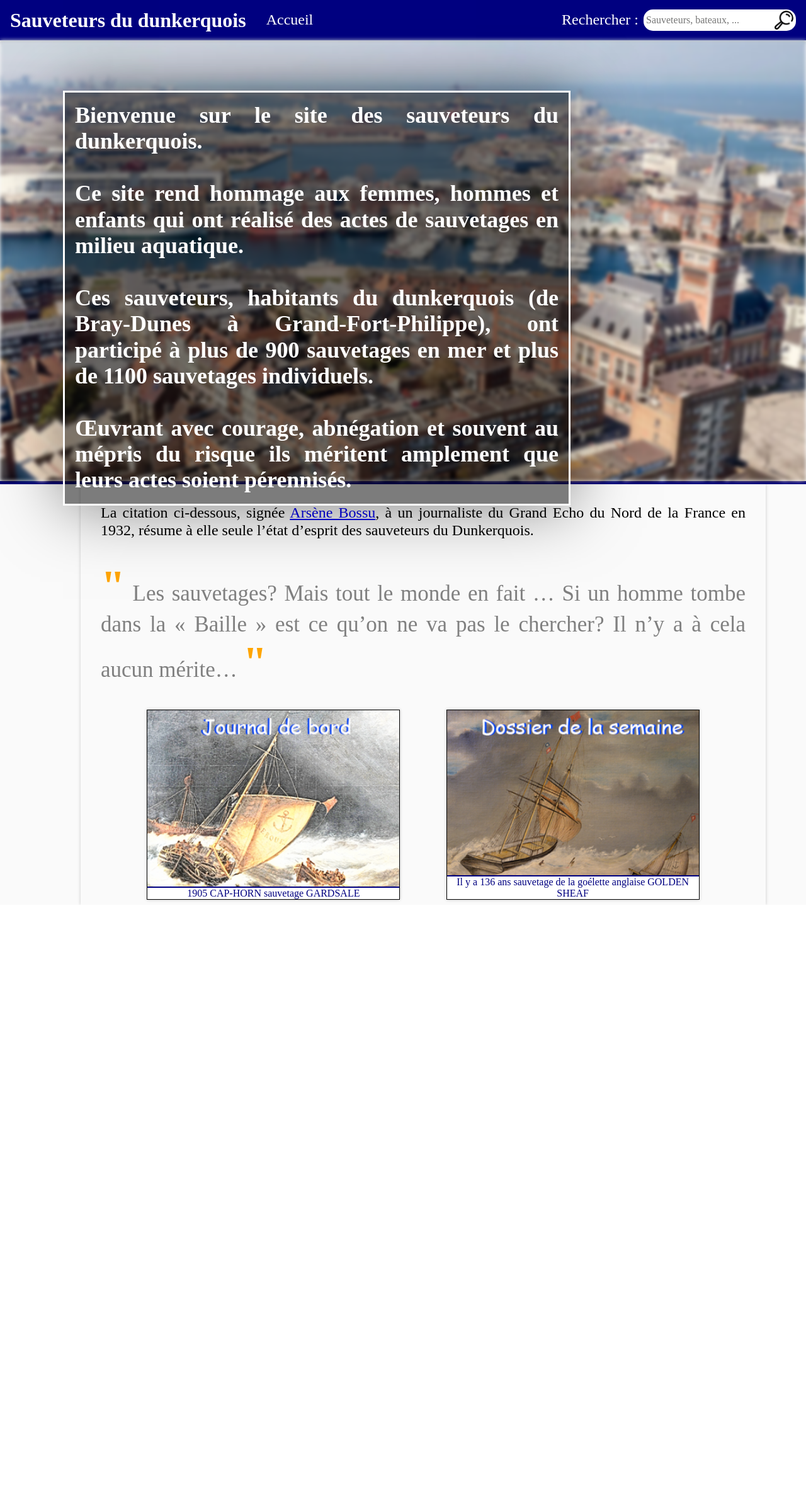
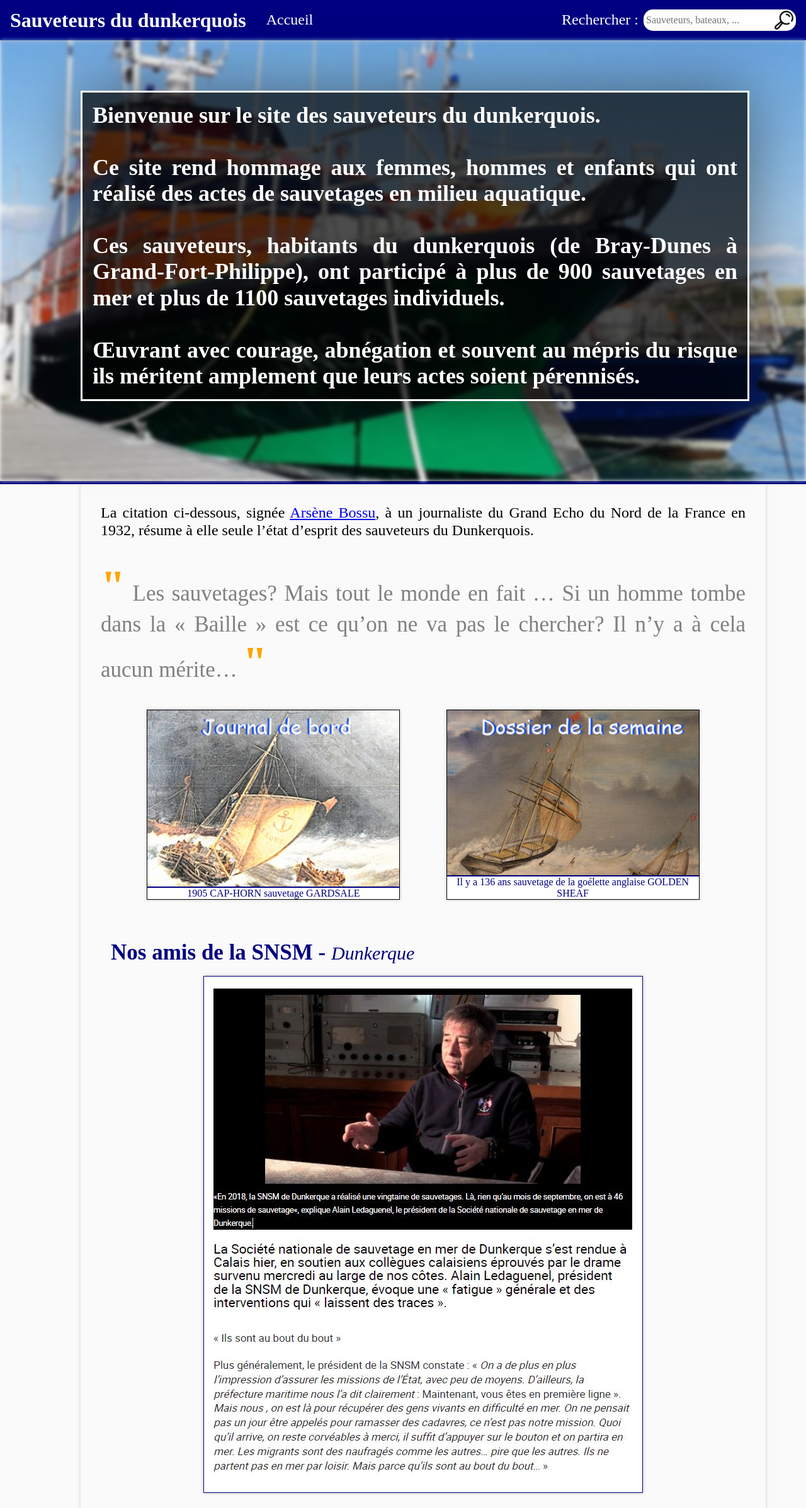
Before and after one commit to 667Ekip-NDL/front, a Vue app: page /#/ in a window 1280 px wide. Shown: the whole page at 63% size. Before the commit the page ends 1437 px from the top, so only its background shows below. Built offline with nearby package versions, Linux system fonts and the light colour scheme; a web font is replaced by a local one.

Commit message:
Changement image de fond et ajout interview

```diff
--- a/src/views/Home.vue
+++ b/src/views/Home.vue
@@ -43,6 +43,15 @@
             <span class="home__content__presentation__articles__card__texte">Il y a 136 ans sauvetage de la goélette anglaise GOLDEN SHEAF</span>
           </a>
         </div>
+
+        <h1 class="home__content__presentation__titreSNSM">
+          Nos amis de la SNSM - <span class="home__content__presentation__titreSNSM--smallerItalic">Dunkerque</span>
+        </h1>
+
+        <div class="home__content__presentation__imageSNSMDiv">
+          <img src="../images/interview-le-daguenel.jpg" class="home__content__presentation__imageSNSMDiv__image">
+        </div>
+
       </div>
     </div>
   </div>
@@ -79,7 +88,7 @@ export default {
         z-index: 0;
         width: 100%;
         height: 100%;
-        background-image: url(../images/dunkerque.webp);
+        background-image: url(../images/bateau_sauvetage.jpg);
         background-position: center;
         background-repeat: no-repeat;
         background-size: cover;
@@ -90,15 +99,17 @@ export default {
         position: absolute;
         z-index: 1;
         top: 80px;
-        left: 100px;
+        left: 10%;
         margin: 0px;
         padding: 16px;
-        width: 60%;
+        width: 80%;
+        height: auto;
+        max-height: 540px;
         color: white;
         font-size: 36px;
         font-weight: bold;
         text-align: justify;
-        background-color: rgba(0, 0, 0, 0.5);
+        background-color: rgba(0, 0, 0, 0.7);
         border: solid 3px white;
         box-shadow: 0px 0px 100px rgba(0, 0, 0, 0.5);
       }
@@ -130,7 +141,7 @@ export default {
       &__articles {
         display: flex;
         justify-content: space-evenly;
-        margin-top: 32px 0px 32px 0px;
+        margin: 32px 0px 32px 0px;
         width: 100%;
         height: auto;
 
@@ -164,6 +175,31 @@ export default {
           }
         }
       }
+
+      &__titreSNSM {
+        margin: 64px 0px 0px 16px;
+        color: navy;
+        font-size: 35px;
+        font-weight: bold;
+
+        &--smallerItalic {
+          font-size: 30px;
+          font-weight: lighter;
+          font-style: italic;
+        }
+      }
+
+      &__imageSNSMDiv {
+        display: flex;
+        justify-content: center;
+        margin: 16px 0px 16px 0px;
+        width: 100%;
+
+        &__image {
+          border: solid 1px navy;
+          box-shadow: 0px 0px 5px rgba(0, 0, 0, 0.25);
+        }
+      }
     }
   }
 }
```
Also changed, not shown: src/images/bateau_sauvetage.jpg (added), src/images/interview-le-daguenel.jpg (added).
